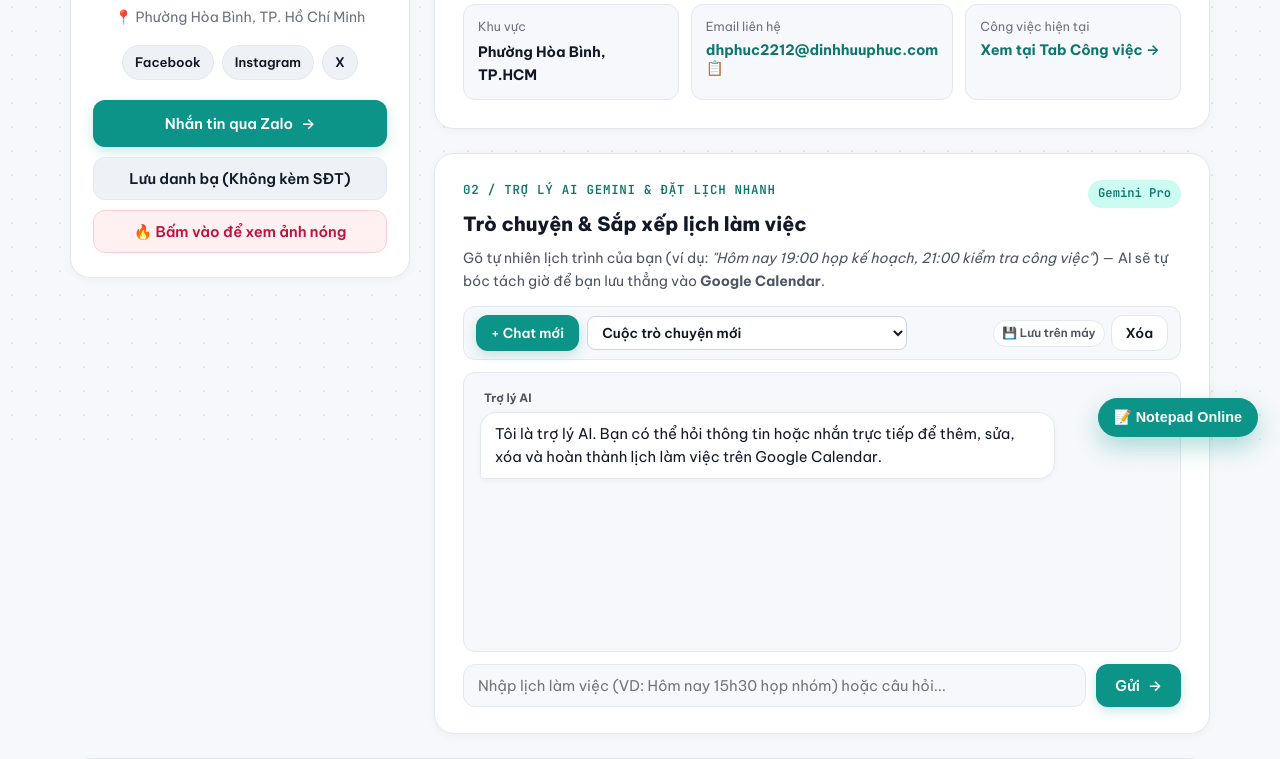
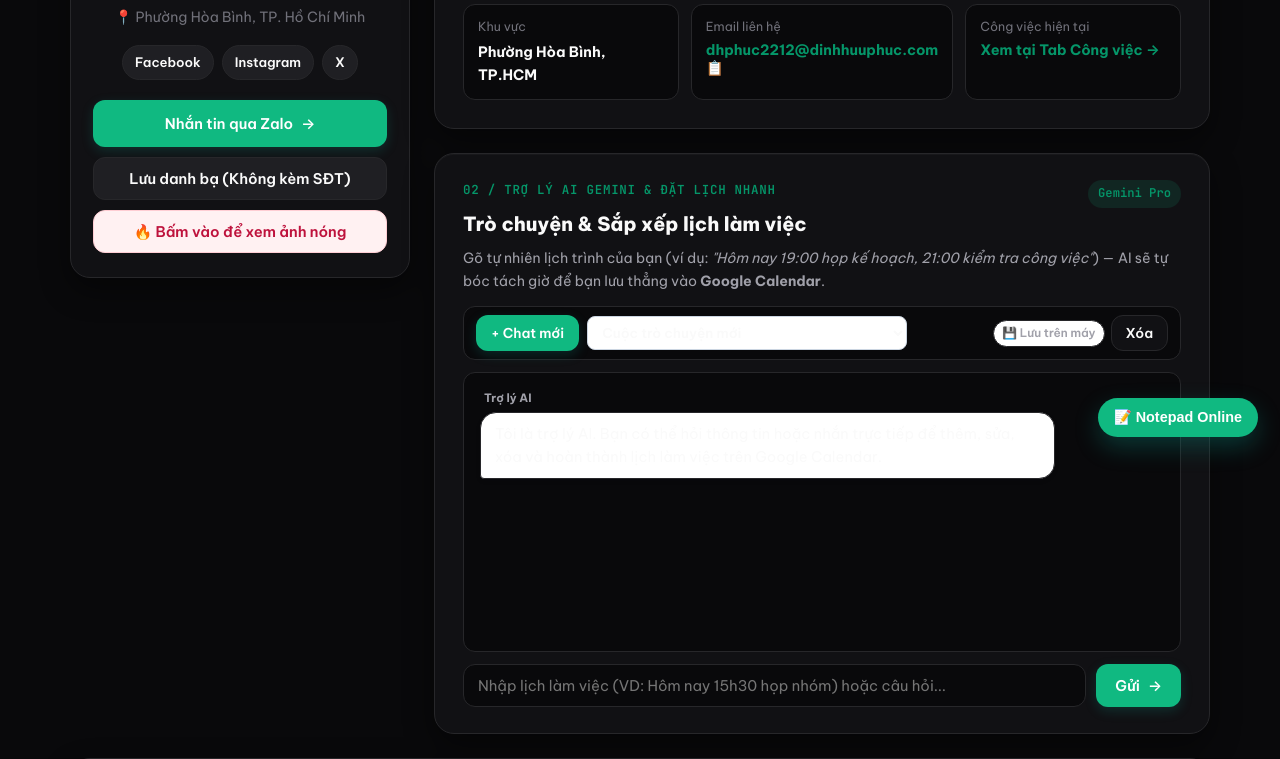
Before and after one commit to dhphuc2212/dinhhuuphucwebsite, a plain HTML site: page index.html in a window 1280 px wide. Shown: the part 341-1100 px from the top of the page. Drawn offline with Linux system fonts and the light colour scheme; no server answers.

Commit message:
Update index.html

```diff
--- a/index.html
+++ b/index.html
@@ -23,6 +23,7 @@
   <link rel="stylesheet" href="/css/snake.css" />
   <link rel="stylesheet" href="/css/sudoku.css" />
   <link rel="stylesheet" href="/css/notepad.css" />
+  <link rel="stylesheet" href="/css/dark-theme.css" />
 </head>
 <body>
   <!-- Thanh tiến trình cuộn trên mép màn hình -->
```
